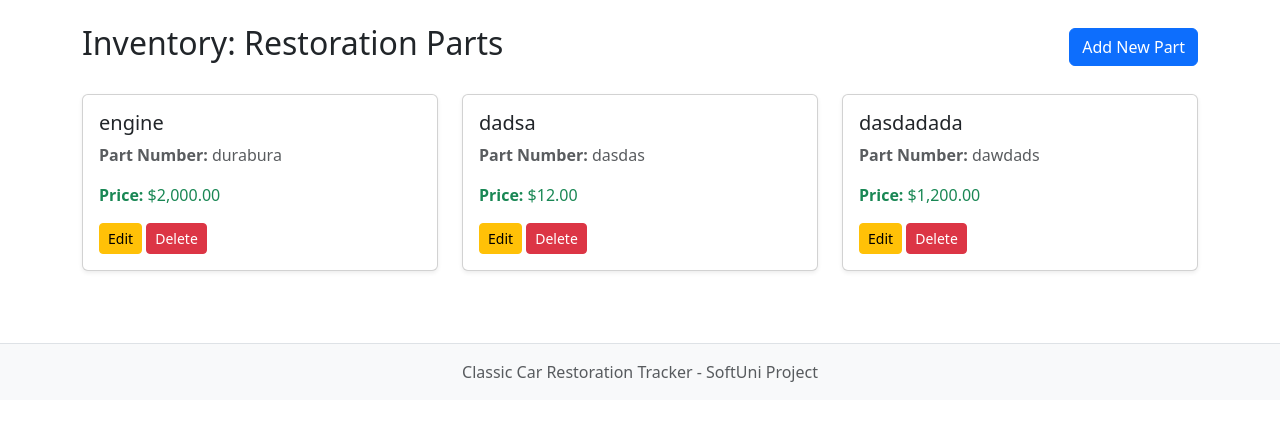
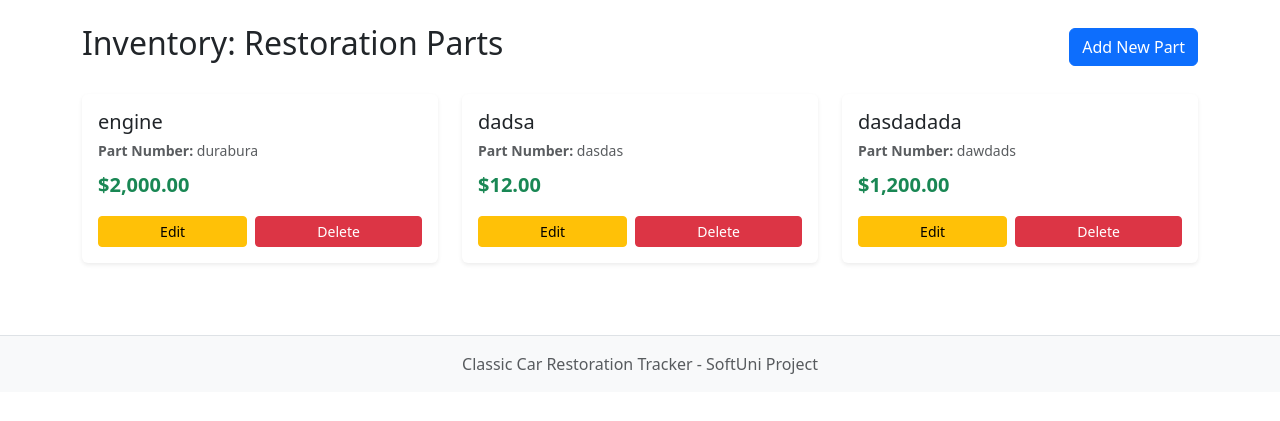
Before and after one commit to niksata-ivanovw/classic-car-tracker, a Django app: page /parts/ in a window 1280 px wide. Shown: the part 56-477 px from the top of the page. Run offline with Django 5.2, Linux system fonts and the light colour scheme; data comes from the database, SQL or seed files in the repository.

Commit message:
feat: implement reusable partial templates for vehicle and part cards

```diff
--- /dev/null
+++ b/templates/parts/partials/_part_card.html
@@ -0,0 +1,21 @@
+{% load vehicle_tags %}
+
+<div class="col-md-4 mb-4">
+    <div class="card h-100 shadow-sm border-0">
+        <div class="card-body d-flex flex-column">
+            <h5 class="card-title mb-1">{{ part.name }}</h5>
+            <p class="card-text text-muted mb-2">
+                <small><strong>Part Number:</strong> {{ part.part_number }}</small>
+            </p>
+
+            <p class="card-text text-success fs-5 fw-bold mb-3">
+                {{ part.price|currency }}
+            </p>
+
+            <div class="mt-auto d-flex gap-2">
+                <a href="{% url 'parts:part-edit' part.pk %}" class="btn btn-warning btn-sm flex-fill">Edit</a>
+                <a href="{% url 'parts:part-edit' part.pk %}" class="btn btn-danger btn-sm flex-fill">Delete</a>
+            </div>
+        </div>
+    </div>
+</div>
--- a/templates/parts/parts_list.html
+++ b/templates/parts/parts_list.html
@@ -9,20 +9,7 @@
 
     <div class="row">
         {% for part in parts %}
-            <div class="col-md-4 mb-4">
-                <div class="card h-100 shadow-sm">
-                    <div class="card-body">
-                        <h5 class="card-title">{{ part.name }}</h5>
-                        <p class="card-text text-muted"><strong>Part Number:</strong> {{ part.part_number }}</p>
-                        <p class="card-text text-success"><strong>Price:</strong> {{ part.price|currency }}</p>
-
-                        <div class="mt-3">
-                            <a href="{% url 'parts:part-edit' part.pk %}" class="btn btn-warning btn-sm">Edit</a>
-                            <a href="{% url 'parts:part-delete' part.pk %}" class="btn btn-danger btn-sm">Delete</a>
-                        </div>
-                    </div>
-                </div>
-            </div>
+            {% include 'parts/partials/_part_card.html' with part=part %}
         {% empty %}
         <div class="col-12">
             <div class="alert alert-warning">No restoration parts in the inventory yet. Click "Add New Part" to start!</div>
```
Also changed, not shown: templates/vehicles/car_list.html (+1 -14 lines), templates/vehicles/partials/_car_card.html (added, +29 -0 lines).
